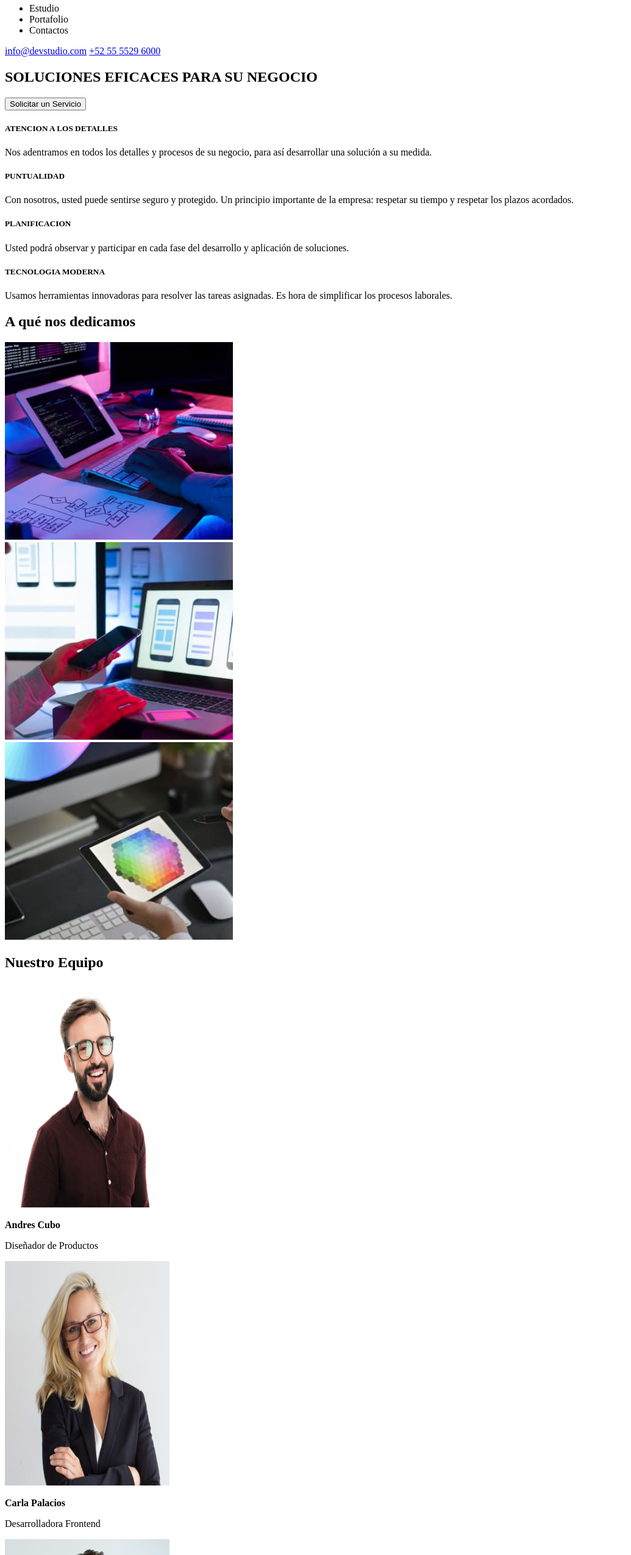
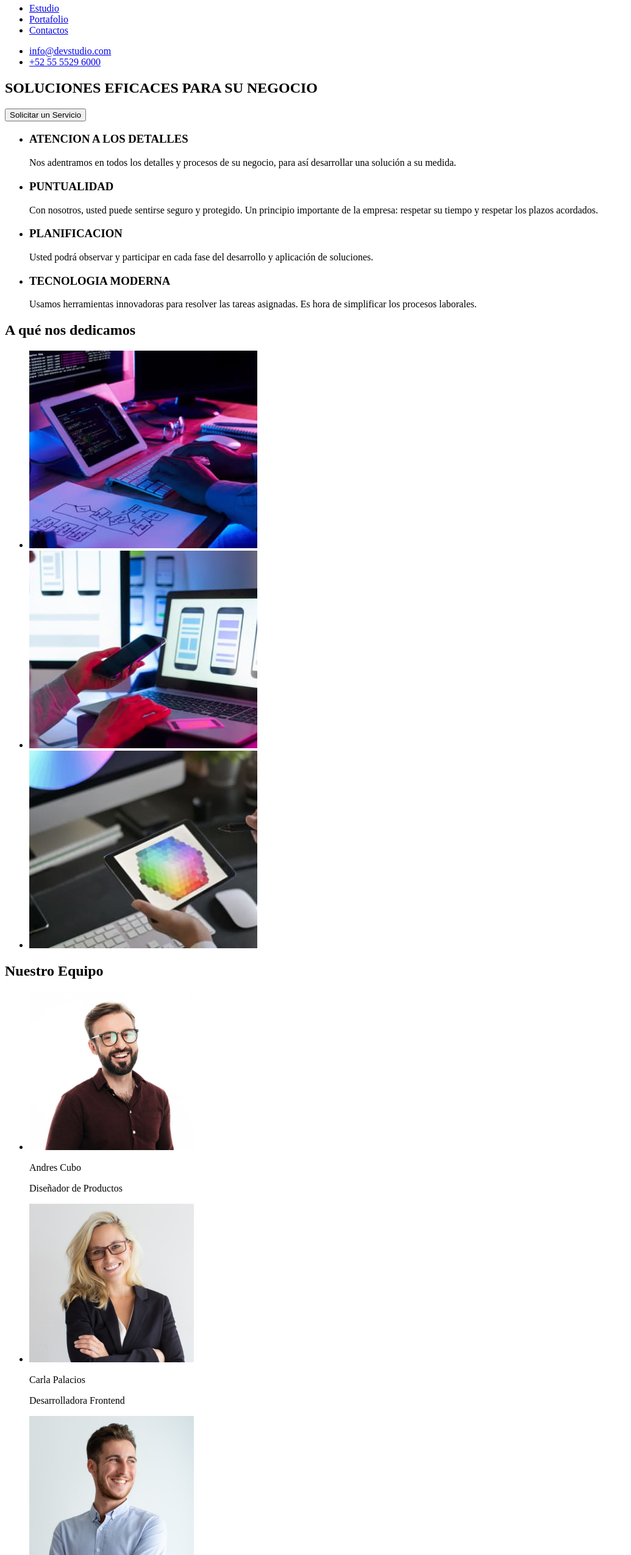
Before and after one commit to jorgelnc/goit-markup-hw-01, a plain HTML site: page index.html in a window 1280 px wide. Shown: the part 62-2612 px from the top of the page at 61% size, without its empty margins (0-1035 px from the left). Drawn offline with Linux system fonts and the light colour scheme.

Commit message:
Se agregan todas las listas a los elementos similares

```diff
--- a/index.html
+++ b/index.html
@@ -1,143 +1,139 @@
 <!DOCTYPE html>
-<html lang="en">
+<html lang="es">
   <head>
     <meta charset="UTF-8" />
-    <meta http-equiv="X-UA-Compatible" content="IE=edge" />
     <meta name="viewport" content="width=device-width, initial-scale=1.0" />
     <title>Studio</title>
   </head>
   <body>
     <header>
-      <h2>WebStudio</h2>
+      <a href="#"><h2>WebStudio</h2></a>
       <nav>
         <ul>
-          <li>Estudio</li>
-          <li>Portafolio</li>
-          <li>Contactos</li>
+          <li><a href="#">Estudio</a></li>
+          <li><a href="#">Portafolio</a></li>
+          <li><a href="#">Contactos</a></li>
         </ul>
       </nav>
-      <div>
-        <a href="mailto:info@devstudio.com">info@devstudio.com</a>
-        <a href="tel:+525555296000">+52 55 5529 6000</a>
-      </div>
+      <ul>
+        <li><a href="mailto:info@devstudio.com">info@devstudio.com</a></li>
+        <li><a href="tel:+525555296000">+52 55 5529 6000</a></li>
+      </ul>
     </header>
     <main>
       <section>
         <h1>SOLUCIONES EFICACES PARA SU NEGOCIO</h1>
-        <div>
         <button type="button">Solicitar un Servicio</button>
-        </div>
       </section>
       <section>
-        <div>
-          <h5>ATENCION A LOS DETALLES</h5>
+        <ul>
+          <li>
+            <h3>ATENCION A LOS DETALLES</h3>
             <p>
-            Nos adentramos en todos los detalles y procesos de su negocio, para
-            así desarrollar una solución a su medida.
+              Nos adentramos en todos los detalles y procesos de su negocio,
+              para así desarrollar una solución a su medida.
             </p>
-        </div>
-        <div>
-          <h5>PUNTUALIDAD</h5>
+          </li>
+          <li>
+            <h3>PUNTUALIDAD</h3>
             <p>
-            Con nosotros, usted puede sentirse seguro y protegido. Un principio
-            importante de la empresa: respetar su tiempo y respetar los plazos
-            acordados.
+              Con nosotros, usted puede sentirse seguro y protegido. Un
+              principio importante de la empresa: respetar su tiempo y respetar
+              los plazos acordados.
             </p>
-        </div>
-        <div>
-          <h5>PLANIFICACION</h5>
+          </li>
+          <li>
+            <h3>PLANIFICACION</h3>
             <p>
               Usted podrá observar y participar en cada fase del desarrollo y
               aplicación de soluciones.
             </p>
-        </div>
-        <div>
-          <h5>TECNOLOGIA MODERNA</h5>
+          </li>
+          <li>
+            <h3>TECNOLOGIA MODERNA</h3>
             <p>
-            Usamos herramientas innovadoras para resolver las tareas asignadas.
-            Es hora de simplificar los procesos laborales.
+              Usamos herramientas innovadoras para resolver las tareas
+              asignadas. Es hora de simplificar los procesos laborales.
             </p>
-        </div>
+          </li>
+        </ul>
       </section>
       <section>
         <h2>A qué nos dedicamos</h2>
-        <div>
+        <ul>
+          <li>
             <img
-            src="./images/Diagrama1.jpg"
+              src="./images/Diagrama.jpg"
               alt="Diagrama de flujo"
-            width="374px"
-            height="324px"
+              width="374"
             />
-        </div>
-        <div>
+          </li>
+          <li>
             <img
-            src="./images/responsive2.jpg"
+              src="./images/responsive.jpg"
               alt="Diseño Responsivo"
-            width="374px"
-            height="324px"
+              width="374"
             />
-        </div>
-        <div>
+          </li>
+          <li>
             <img
-            src="./images/colores3.jpg"
+              src="./images/colores.jpg"
               alt="estilos y apariencia"
-            width="374px"
-            height="324px"
+              width="374"
             />
-        </div>
+          </li>
+        </ul>
       </section>
       <section>
         <h2>Nuestro Equipo</h2>
-        <div>
+        <ul>
+          <li>
             <img
-            src="./images/AndresCubo4.jpg"
+              src="./images/AndresCubo.jpg"
               alt="Profesional Andres Cubo"
-            width="270px"
-            height="368px"
+              width="270"
             />
-          <p><b>Andres Cubo</b></p>
+            <p>Andres Cubo</p>
             <p>Diseñador de Productos</p>
-        </div>
-        <div>
+          </li>
+          <li>
             <img
-            src="./images/CarlaPalacios5.jpg"
+              src="./images/CarlaPalacios.jpg"
               alt="Profesional Carla Palacios"
-            width="270px"
-            height="368px"
+              width="270"
             />
-          <p><b>Carla Palacios</b></p>
+            <p>Carla Palacios</p>
             <p>Desarrolladora Frontend</p>
-        </div>
-        <div>
+          </li>
+          <li>
             <img
-            src="./images/MarioDorado6.jpg"
+              src="./images/MarioDorado.jpg"
               alt="Profesional Mario Dorado"
-            width="270px"
-            height="368px"
+              width="270"
             />
-          <p><b>Mario Dorado</b></p>
+            <p>Mario Dorado</p>
             <p>Marketing</p>
-        </div>
-        <div>
+          </li>
+          <li>
             <img
-            src="./images/PabloMijangos7.jpg"
+              src="./images/PabloMijangos.jpg"
               alt="Profesional Pablo Mijangos"
-            width="270px"
-            height="368px"
+              width="270"
             />
-          <p><b>Pablo Mijangos</b></p>
+            <p>Pablo Mijangos</p>
             <p>Diseñador IU</p>
-        </div>
+          </li>
+        </ul>
       </section>
     </main>
     <footer>
-      <address></address>
       <h2>WebStudio</h2>
       <address>
-        <p>Calz. Ticomán 500, Ciudad de México, CDMX, México</p>
-        <a href="mailto:info@devstudio.com">info@devstudio.com</a>
-        <br />
-        <a href="tel:+525555296000">+52 55 5529 6000</a>
+        <ul>
+          <li>Calz. Ticomán 500, Ciudad de México, CDMX, México</li>
+          <li><a href="mailto:info@devstudio.com">info@devstudio.com</a></li>
+          <li><a href="tel:+525555296000">+52 55 5529 6000</a></li>
+        </ul>
       </address>
     </footer>
   </body>
```
Also changed, not shown: images/AndresCubo.jpg (renamed from images/AndresCubo4.jpg), images/CarlaPalacios.jpg (renamed from images/CarlaPalacios5.jpg), images/Diagrama.jpg (renamed from images/Diagrama1.jpg), images/MarioDorado.jpg (renamed from images/MarioDorado6.jpg), images/PabloMijangos.jpg (renamed from images/PabloMijangos7.jpg), images/colores.jpg (renamed from images/colores3.jpg), images/responsive.jpg (renamed from images/responsive2.jpg). Lines whose indentation alone changed are shown as unchanged.
